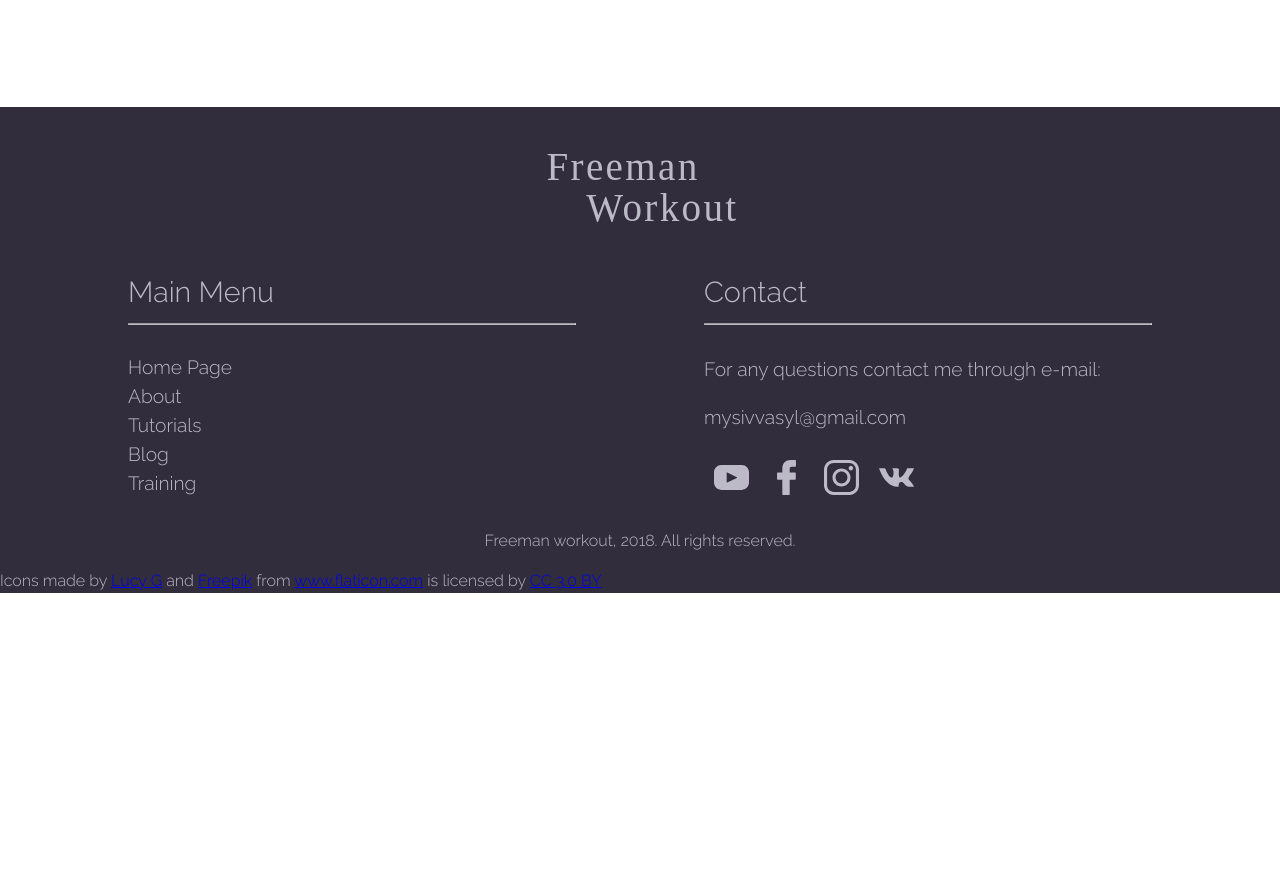
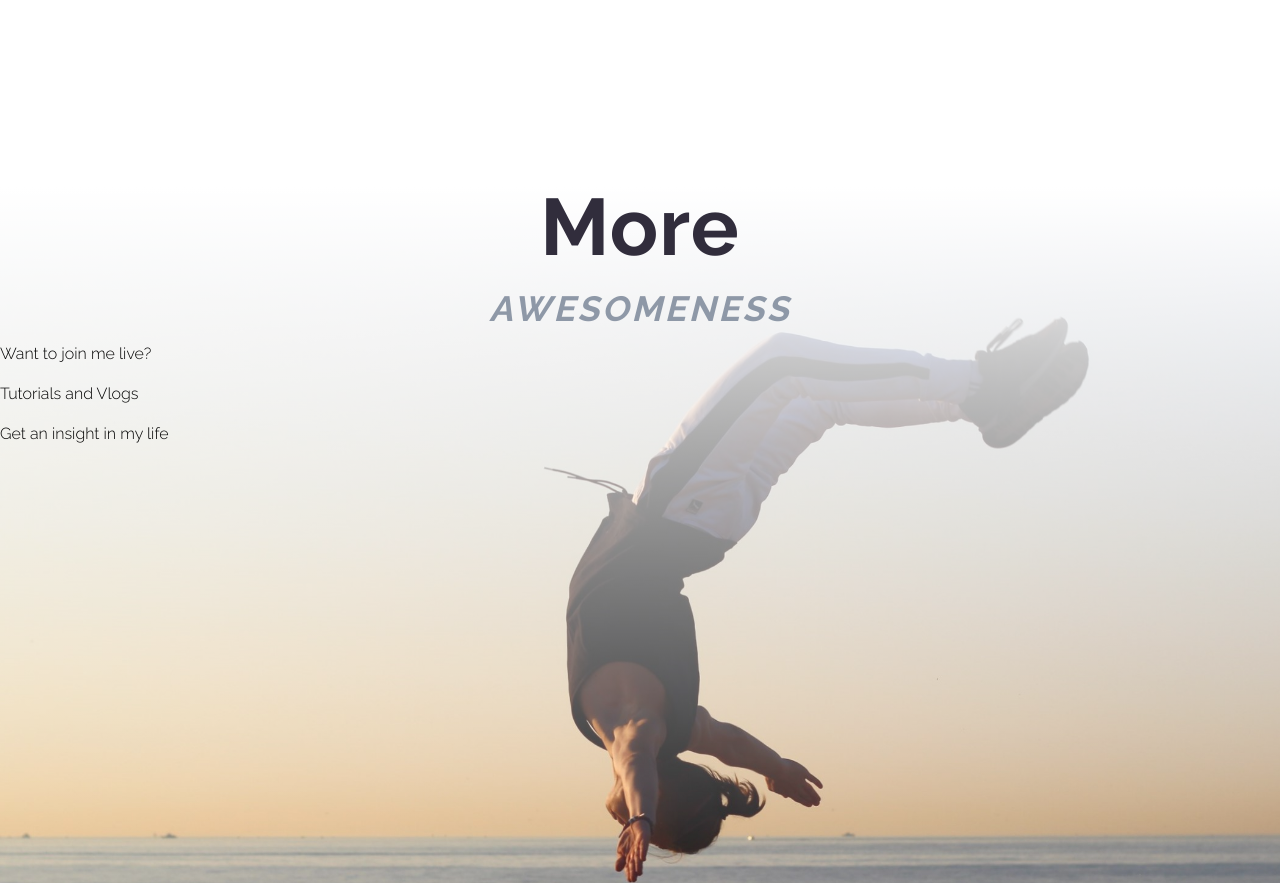
Before and after one commit to AnnaEhrlich/AnnaEhrlich.github.io, a plain HTML site: page index.html in a window 1280 px wide. Shown: the part 2545-3428 px from the top of the page. Before the commit the page ends 3138 px from the top, so only its background shows below. Drawn offline with Linux system fonts and the light colour scheme.

Commit message:
started new section

```diff
--- a/css/home.css
+++ b/css/home.css
@@ -256,6 +256,7 @@ margin-bottom: 5em;
   "picture"
   "text";
   grid-template-columns: auto;
+  text-align: center;
 }
 }
 @media (max-width: 1030px) {
@@ -271,6 +272,7 @@ margin-bottom: 5em;
 footer {
   background-color: #312D3C;
   color: #BBBAC6;
+  padding-bottom: 1.5em;
 
 }
  .ft-title {
@@ -348,8 +350,50 @@ footer {
 .media path {
   fill: #BBBAC6;
 }
+.media svg:hover {
+  transform: scale(1.2);
+  transition: 200ms;
+}
 .copyright {
+margin-top: 1.5em;
 display: flex;
 justify-content: center;
+text-transform: uppercase;
+letter-spacing: 2px;
+font-size: 13px;
+}
+
+.credit {
+  margin-top: -10px;
+  display: flex;
+  justify-content: center;
+  font-size: 12px;
 
 }
+.credit a {
+  text-decoration: none;
+  color: inherit;
+}
+.credit a:hover {
+  color: #fff;
+}
+
+.wrap-more {
+  background-image: url(../img/backflip-dive.jpg);
+  background-position: center;
+  background-size: cover;
+  height: 48em;
+  margin-top: 10em;
+  margin-bottom: 4em;
+  position: relative;
+}
+
+.gradient-white {
+  background-image: linear-gradient(rgba(255,255,255), rgba(255,255,255, 0.0));
+  height: inherit;
+
+}
+
+.title-more {
+
+}
--- a/index.html
+++ b/index.html
@@ -41,8 +41,8 @@
           <div class="btn btn-about"><a href="about.html">Read More</a></div>
         </div>
     </section>
+
     <section class="wrap-learn">
-
       <img src="img/trio.jpg" class="picture-learn" alt="a group of men on the bar">
       <div class="title-learn">
         <h1 class="title">Learn How To</h1>
@@ -51,6 +51,27 @@
       <p class="info info-learn">Lorem ipsum dolor sit amet, consectetur adipisicing elit, sed do eiusmod tempor incididunt ut labore et dolore magna aliqua. Ut enim ad minim veniam, quis nostrud exercitation ullamco laboris nisi ut aliquip ex ea commodo consequat. Duis aute irure dolor in reprehenderit in voluptate velit esse cillum dolore eu fugiat nulla pariatur. Excepteur sint occaecat cupidatat non proident, sunt in culpa qui officia deserunt mollit anim id est laborum.</p>
 </section>
 
+<section class="wrap-more">
+  <div class="gradient-white">
+    <div class="title-more">
+      <h1 class="title">More</h1>
+      <p class="title subtitle">Awesomeness</p>
+    </div>
+
+    <div class="options">
+      <div class="Train">
+        <p>Want to join me live?</p>
+      </div>
+      <div class="videos">
+        <p>Tutorials and Vlogs</p>
+      </div>
+      <div class="blog">
+        <p>Get an insight in my life</p>
+      </div>
+    </div>
+  </div>
+</section>
+<!--FOOTER-->
     <footer>
       <div class="footer-wrap">
         <!--LOGO-->
@@ -259,7 +280,9 @@
         <p>Freeman workout, 2018. All rights reserved.</p>
       </div>
       </div>
+      <div class="credit">
       <div>Icons made by <a href="https://www.flaticon.com/authors/lucy-g" title="Lucy G">Lucy G</a> and <a href="https://www.freepik.com/" title="Freepik">Freepik</a> from <a href="https://www.flaticon.com/" title="Flaticon">www.flaticon.com</a> is licensed by <a href="http://creativecommons.org/licenses/by/3.0/"  title="Creative Commons BY 3.0" target="_blank">CC 3.0 BY</a></div>
+    </div>
     </footer>
 
   </body>
```
Also changed, not shown: img/backflip-dive.jpg (renamed from img/Backflip dive2.jpg).
